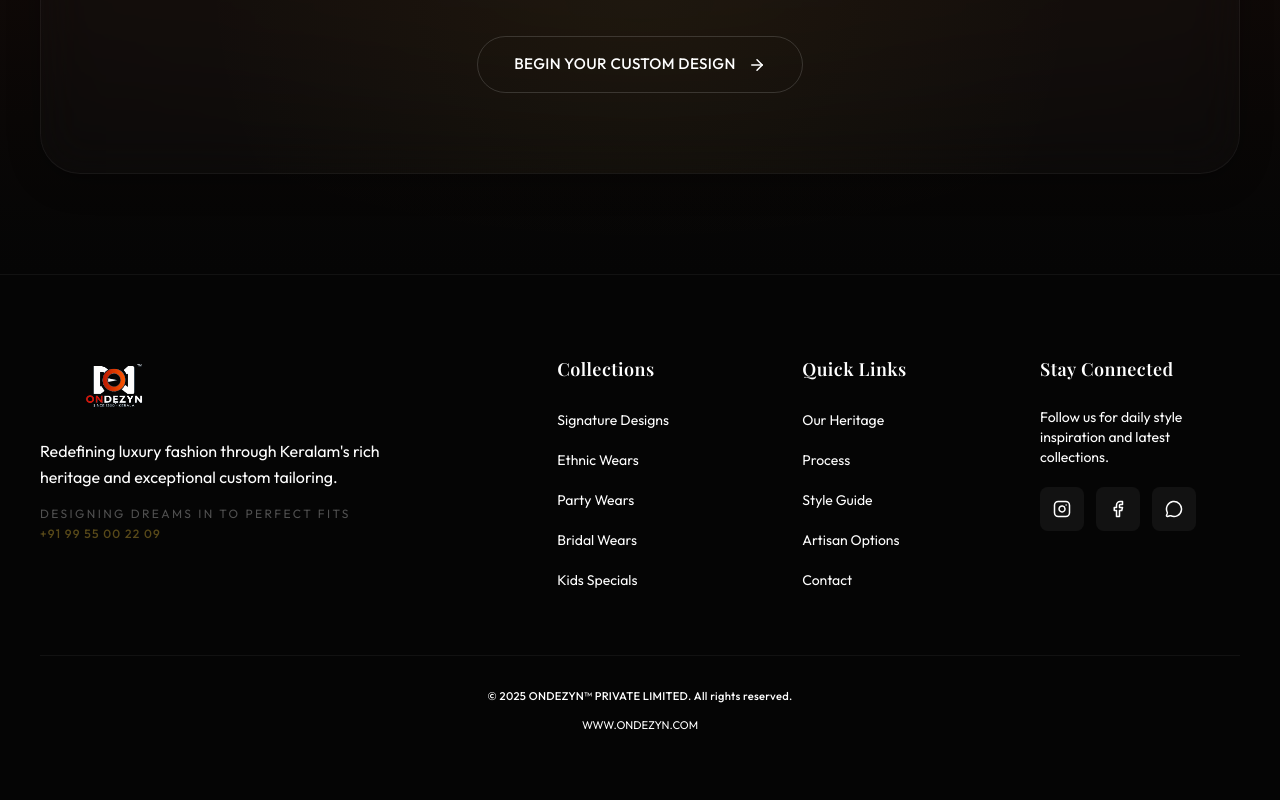
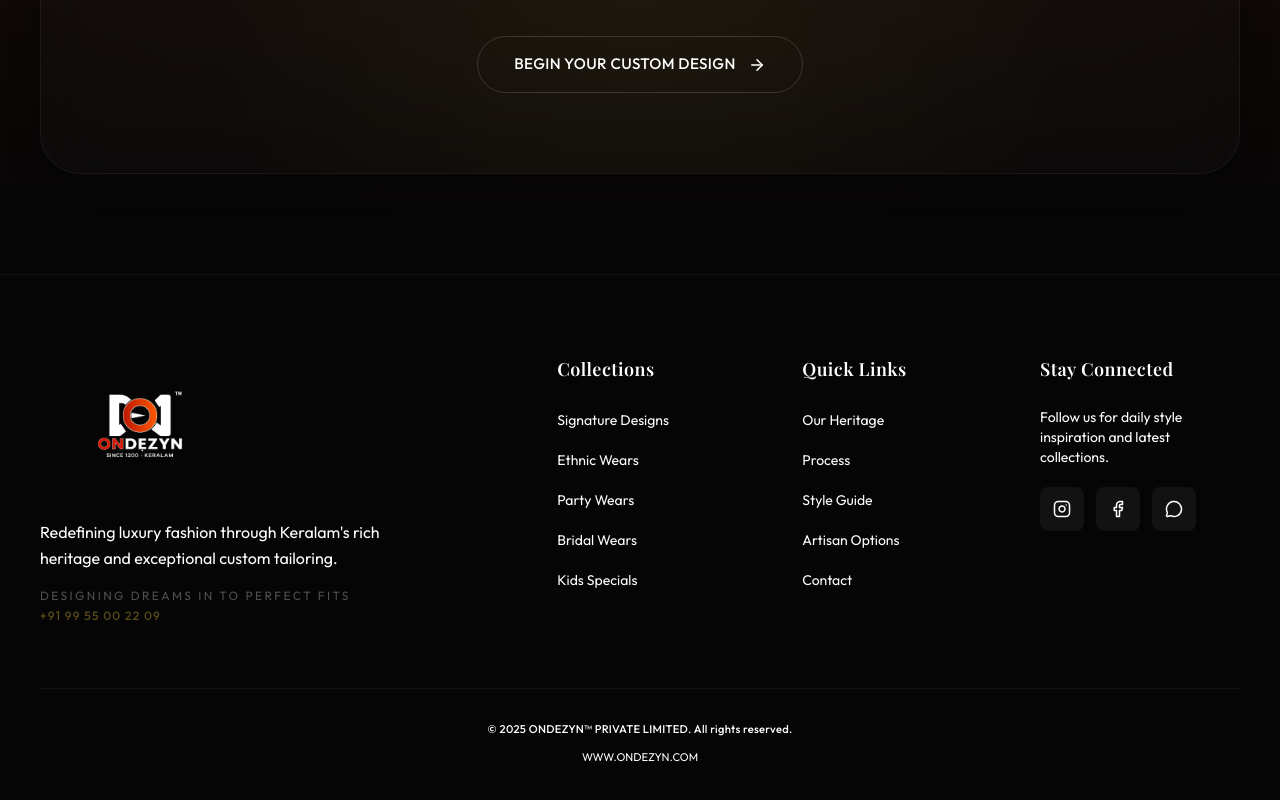
Before and after one commit to thoufeerma/ondezyn, a Next.js app: page / in a window 1280 px wide. Shown: the part 4718-5518 px from the top of the page. Before the commit the page ends 5492 px from the top, so only its background shows below. Built offline with nearby package versions, Linux system fonts and the light colour scheme; a web font is replaced by a local one.

Commit message:
style: increase footer logo size and switch to logo black.png

```diff
--- a/src/components/Footer.tsx
+++ b/src/components/Footer.tsx
@@ -10,7 +10,7 @@ const Footer = () => {
       <div className="container mx-auto max-w-[1400px] grid grid-cols-2 lg:flex lg:flex-row justify-between items-start mb-6 lg:mb-16 gap-x-4 gap-y-6 lg:gap-0">
         <div className="col-span-2 lg:col-span-1 lg:max-w-sm flex flex-col lg:block">
           <div className="flex justify-between items-center lg:items-start lg:block mb-3 lg:mb-6">
-            <Image src="/images/logo-light.png" alt="ONDEZYN™ Logo" width={110} height={40} className="object-contain lg:w-[150px] lg:h-[60px]" unoptimized />
+            <Image src="/images/logo black.png" alt="ONDEZYN™ Logo" width={200} height={75} className="object-contain w-[140px] lg:w-[200px] h-auto" unoptimized />
             <div className="flex lg:hidden items-center gap-2">
               <a href="https://www.instagram.com/ondezyn/" target="_blank" rel="noopener noreferrer" className="w-8 h-8 rounded-lg bg-white/5 flex items-center justify-center hover:bg-accent-orange transition-all"><Instagram size={14} /></a>
               <a href="https://www.facebook.com/profile.php?id=61579379981046" target="_blank" rel="noopener noreferrer" className="w-8 h-8 rounded-lg bg-white/5 flex items-center justify-center hover:bg-accent-orange transition-all"><Facebook size={14} /></a>
```
